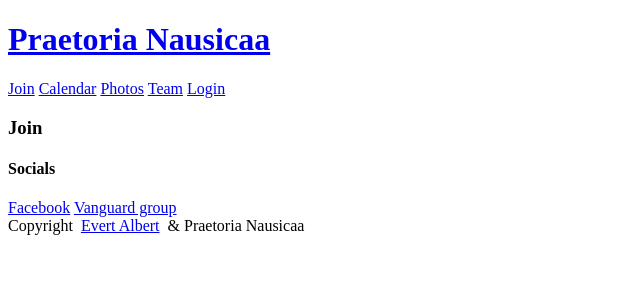
After one commit to EvertAlbert/symfony-testproject, a Symfony app: template templates/join/index.html.twig in a window 1280 px wide. The commit adds this page. Shown: the top 300 px of the page, without its empty margins (0-640 px from the left). Run offline with Twig, Linux system fonts and the light colour scheme; the template is opened without the code that fills it, so the values that code supplies are empty; some libraries are stand-ins or nearby versions.

Commit message:
added join page & made nav accessible from single fiel

```diff
--- a/assets/styles/header.scss
+++ b/assets/styles/header.scss
@@ -11,7 +11,7 @@
     font-size: 1.1rem;
 
     a {
-      margin-left: 5rem;
+      margin-left: 4rem;
     }
 
     a:hover {
--- a/config/routes.yaml
+++ b/config/routes.yaml
@@ -25,3 +25,7 @@ photos:
 team:
     path: /team
     controller: App\Controller\TeamController::indexAction
+
+join:
+    path: /join
+    controller: App\Controller\JoinController::indexAction
--- a/templates/header.html.twig
+++ b/templates/header.html.twig
@@ -1,10 +1,5 @@
 <header class="detail-page__header">
     <h1 class="Logo"><a href="{{ path('home') }}">Praetoria Nausicaa</a></h1>
 
-    <nav>
-        <a href="{{ path('home') }}">Home</a>
-        <a href="{{ path('calendar') }}">Calendar</a>
-        <a href="{{ path('photos') }}">Photos</a>
-        <a href="{{ path('team') }}">Team</a>
-    </nav>
+    {% include "header_nav.html.twig" %}
 </header>
--- /dev/null
+++ b/templates/header_nav.html.twig
@@ -0,0 +1,7 @@
+<nav>
+    <a href="{{ path('join') }}">Join</a>
+    <a href="{{ path('calendar') }}">Calendar</a>
+    <a href="{{ path('photos') }}">Photos</a>
+    <a href="{{ path('team') }}">Team</a>
+    <a href="#">Login</a>
+</nav>
--- /dev/null
+++ b/templates/join/index.html.twig
@@ -0,0 +1,11 @@
+{% extends 'base.html.twig' %}
+
+{% block title %}
+    Join
+{% endblock %}
+
+{% block body %}
+    {% include "header.html.twig" %}
+    <h3>Join</h3>
+
+{% endblock %}
```
Also changed, not shown: assets/styles/email.css (+15 -2 lines), src/Controller/JoinController.php (added, +17 -0 lines), templates/homepage.html.twig (+2 -7 lines).
